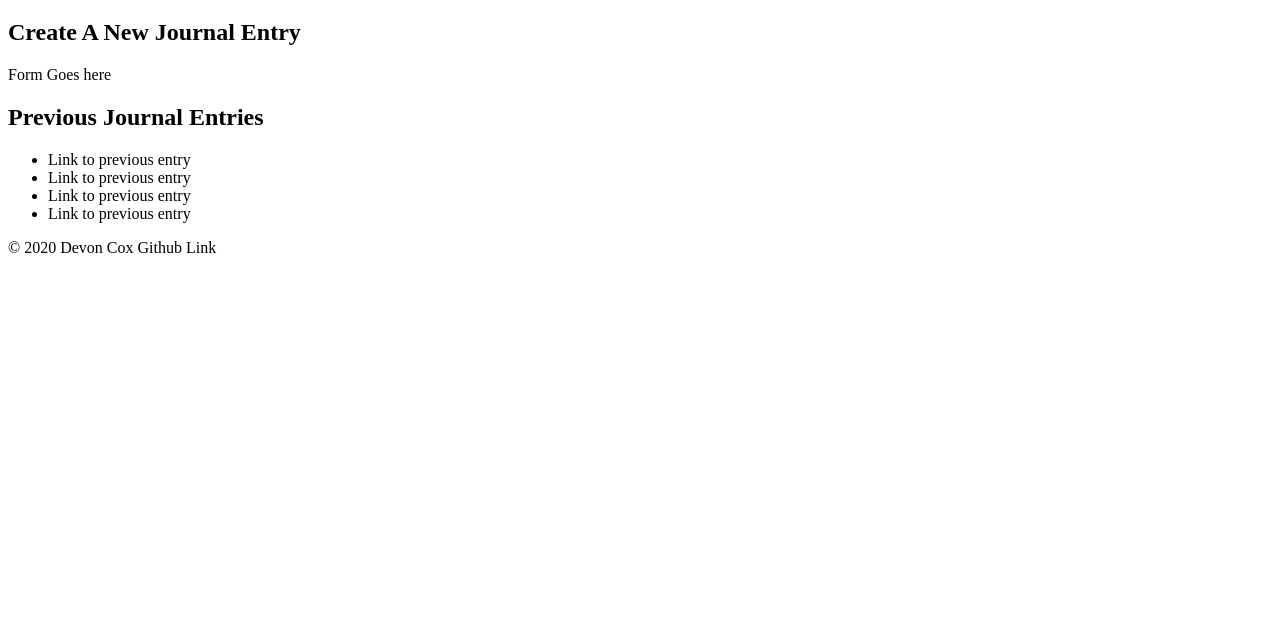
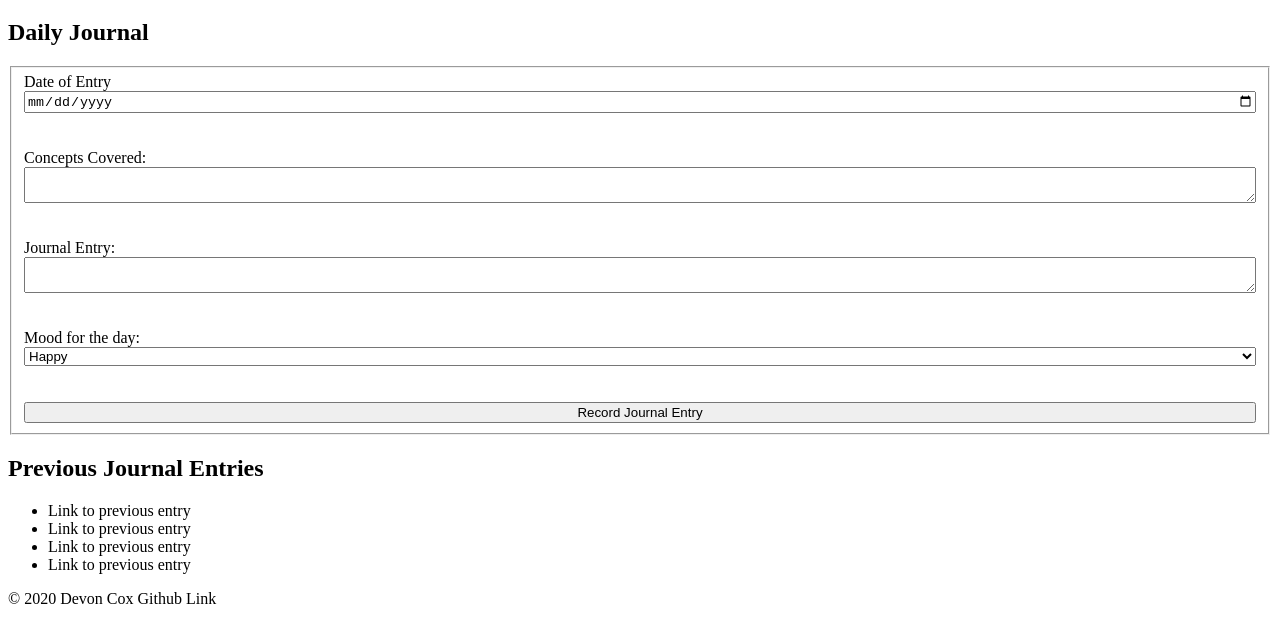
Before and after one commit to Devco2011/My-Journal, a plain HTML site: page index.html in a window 1280 px wide. Shown: the part 87-730 px from the top of the page. Drawn offline with Linux system fonts and the light colour scheme; files that its build step writes are made by us from their sources.

Commit message:
finished form and styled using flexbox

```diff
--- a/index.html
+++ b/index.html
@@ -1,10 +1,11 @@
 <!DOCTYPE html>
 <html lang="en">
+
 <head>
     <meta charset="UTF-8">
     <meta name="viewport" content="width=device-width, initial-scale=1.0">
     <title>Journal</title>
-    <link rel="stylesheet" href="main.css">
+    <link rel="stylesheet" href="./styles/main.css">
 </head>
 
 <body>
@@ -12,8 +13,27 @@
     <main>
         <header>Logo goes here</header>
         <h1>Journal Entries for NSS Student Devon Cox</h1>
-<h2>Create A New Journal Entry</h2>
-        <form>Form Goes here</form>
+        <h2>Daily Journal</h2>
+        <section class="journal-form">
+        <form action="">
+            <fieldset>
+                <label for="journalDate">Date of Entry</label>
+                <input type="date" name="journalDate" id="journalDate"><br><br>
+                <label for="concepts">Concepts Covered:</label>
+                <textarea id="concepts" name="concepts"></textarea><br><br>
+                <label for="entry">Journal Entry:</label>
+                <textarea id="entry" name="entry"></textarea><br><br>
+                <label for="mood">Mood for the day:</label>
+                <select name="mood" id="mood">
+                    <option value="happy">Happy</option>
+                    <option value="excited">Excited</option>
+                    <option value="frustrated">Frustrated</option>
+                    <option value="sad">Sad</option>
+                </select><br><br>
+                <input type="submit" value="Record Journal Entry">
+            </fieldset>
+        </form>
+    </section>
         <h2>Previous Journal Entries</h2>
         <article>
             <ul class="entries">
@@ -30,4 +50,5 @@
     </main>
 
 </body>
+
 </html>
--- a/styles/main.css
+++ b/styles/main.css
@@ -0,0 +1,5 @@
+fieldset {
+    display: flex;
+    flex-direction: column;
+
+}
```
